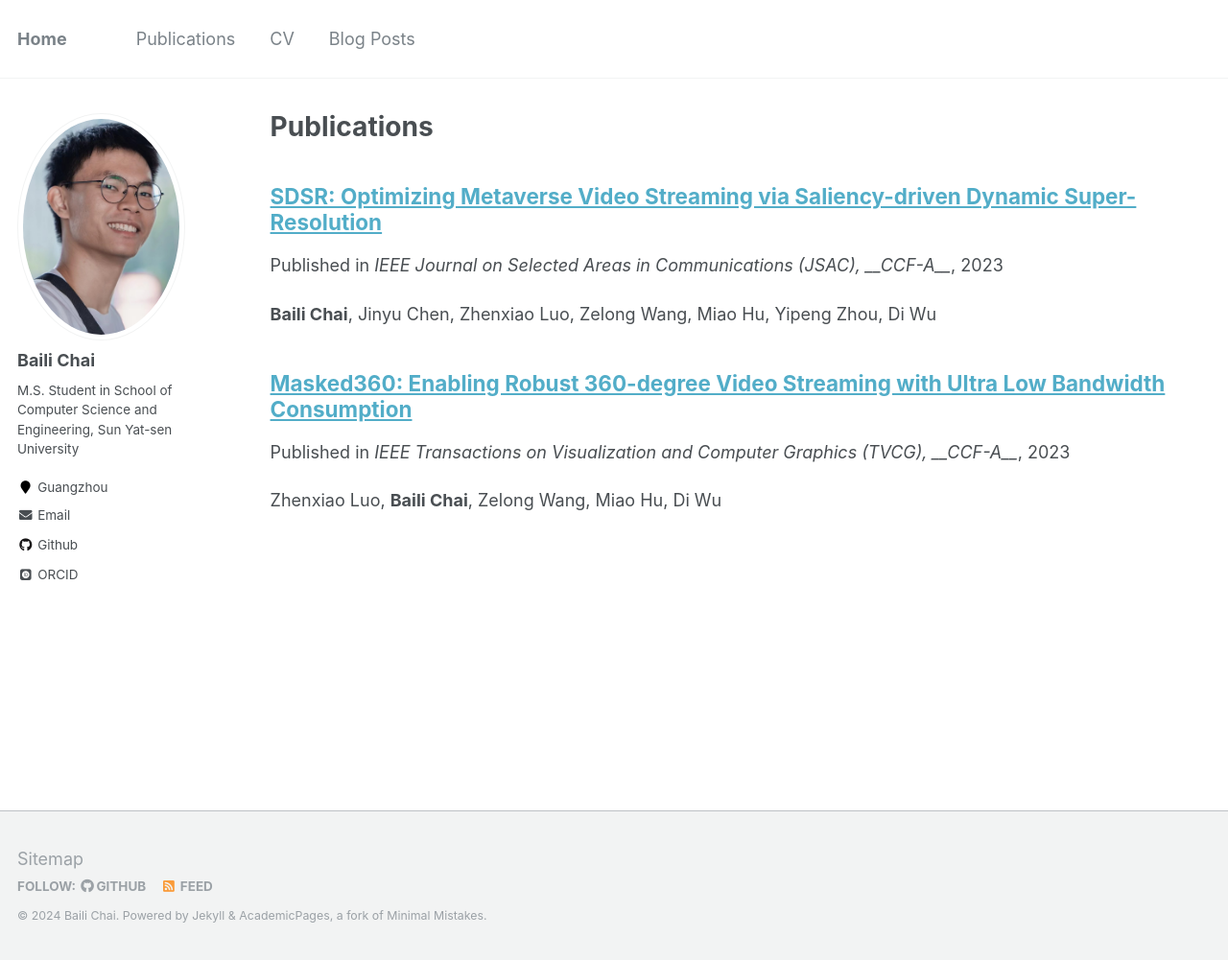
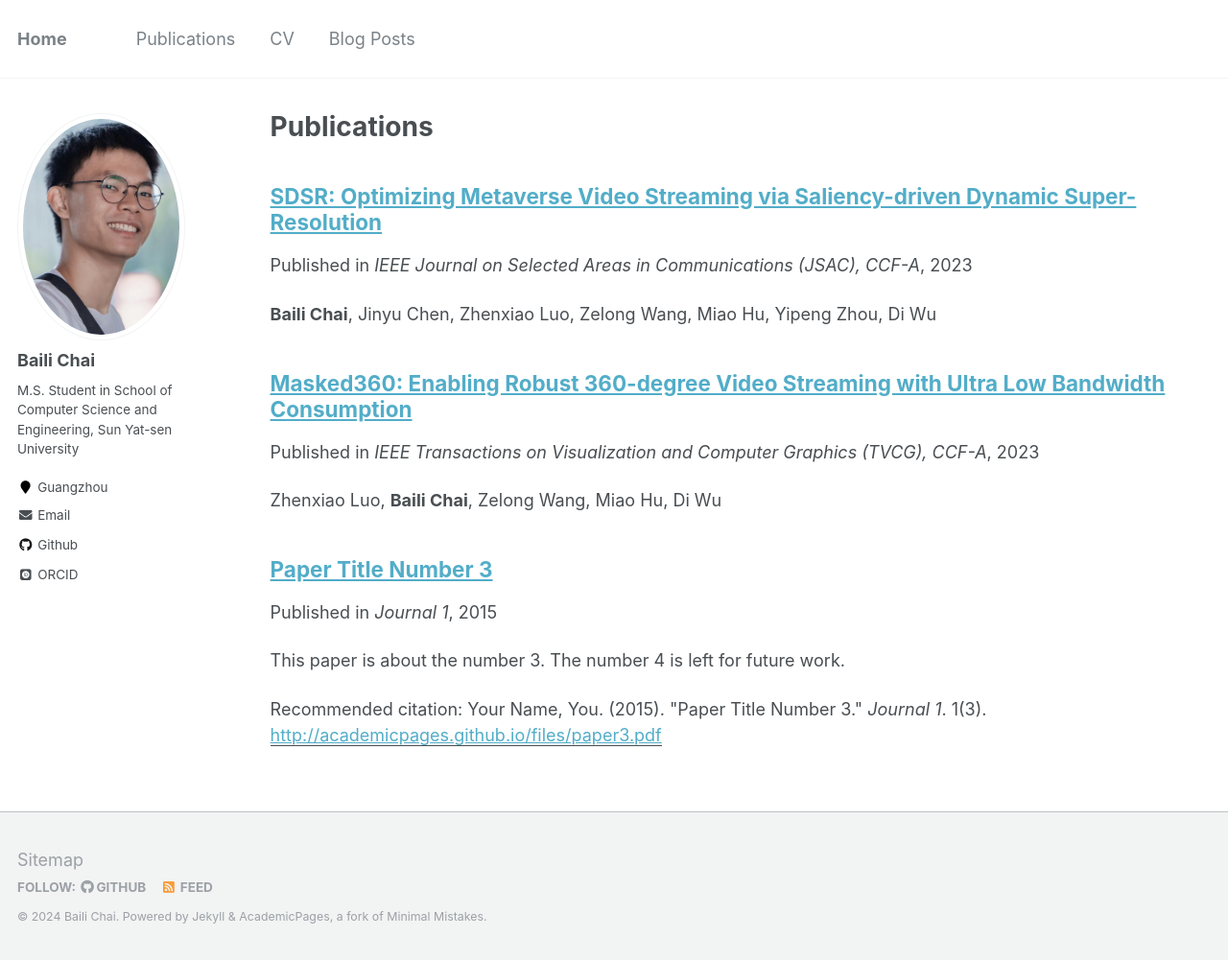
Before and after one commit to chaibli/chaibli.github.io, a Jekyll site: the page built from _pages/publications.md, in a window 1280 px wide and 1001 px high. Shown: the whole window at 96% size. Built offline with Jekyll 4.4.1, drawn with Linux system fonts in a browser that asks for light colours; some web fonts are replaced.

Commit message:
change publication

```diff
--- /dev/null
+++ b/_publications/2015-10-01-paper-title-number-3.md
@@ -0,0 +1,15 @@
+---
+title: "Paper Title Number 3"
+collection: publications
+permalink: /publication/2015-10-01-paper-title-number-3
+excerpt: 'This paper is about the number 3. The number 4 is left for future work.'
+date: 2015-10-01
+venue: 'Journal 1'
+paperurl: 'http://academicpages.github.io/files/paper3.pdf'
+citation: 'Your Name, You. (2015). &quot;Paper Title Number 3.&quot; <i>Journal 1</i>. 1(3).'
+---
+This paper is about the number 3. The number 4 is left for future work.
+
+[Download paper here](http://academicpages.github.io/files/paper3.pdf)
+
+Recommended citation: Your Name, You. (2015). "Paper Title Number 3." <i>Journal 1</i>. 1(3).
```
Also changed, not shown: _publications/2023-12-21-sdsr.md (+1 -1 lines), _publications/2023-2-22-masked360.md (+1 -1 lines).
